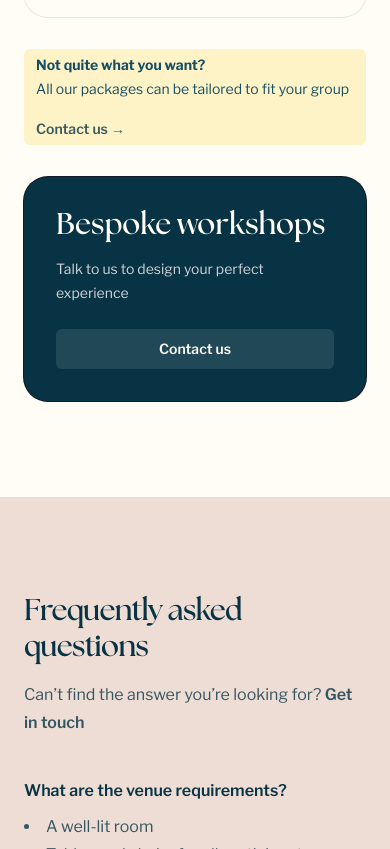
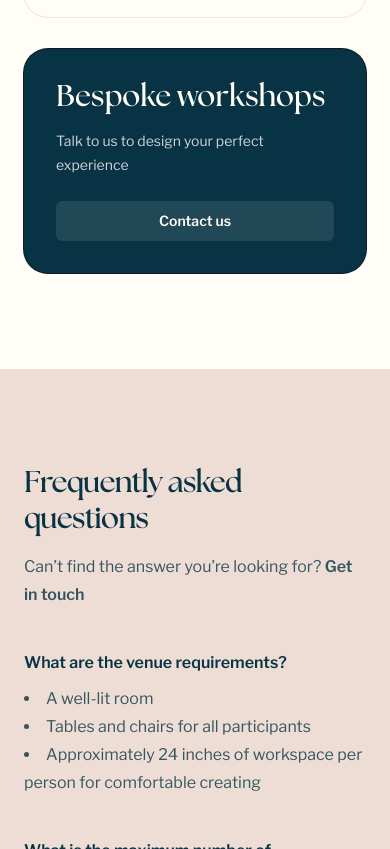
Before and after one commit to waxworks-london/waxworks-london.github.io, a website: page docs/index.html in a window 390 px wide. Shown: the part 5835-6684 px from the top of the page. Drawn offline with nearby package versions, Linux system fonts and the light colour scheme; a web font is replaced by a local one.

Commit message:
Hide bespoke banner on mobile

```diff
--- a/docs/index.html
+++ b/docs/index.html
@@ -418,7 +418,7 @@
               </ul>
             </div>
           </div>
-          <div class="flex-none relative mt-4 rounded-md px-3 py-1 text-sm/6 my-8 lg:mb-0 text-body-secondary bg-accent-background">
+          <div class="flex-none relative mt-4 rounded-md px-3 py-1 text-sm/6 my-8 max-lg:hidden lg:mb-0 text-body-secondary bg-accent-background">
             <b>Not quite what you want?</b>
             <span class="block sm:inline lg:mr-4">All our packages can be tailored to fit your group</span>
             <a href="mailto:info@waxworks.london?subject=Website%20enquiry"
```
Also changed, not shown: docs/styles/index.css.
